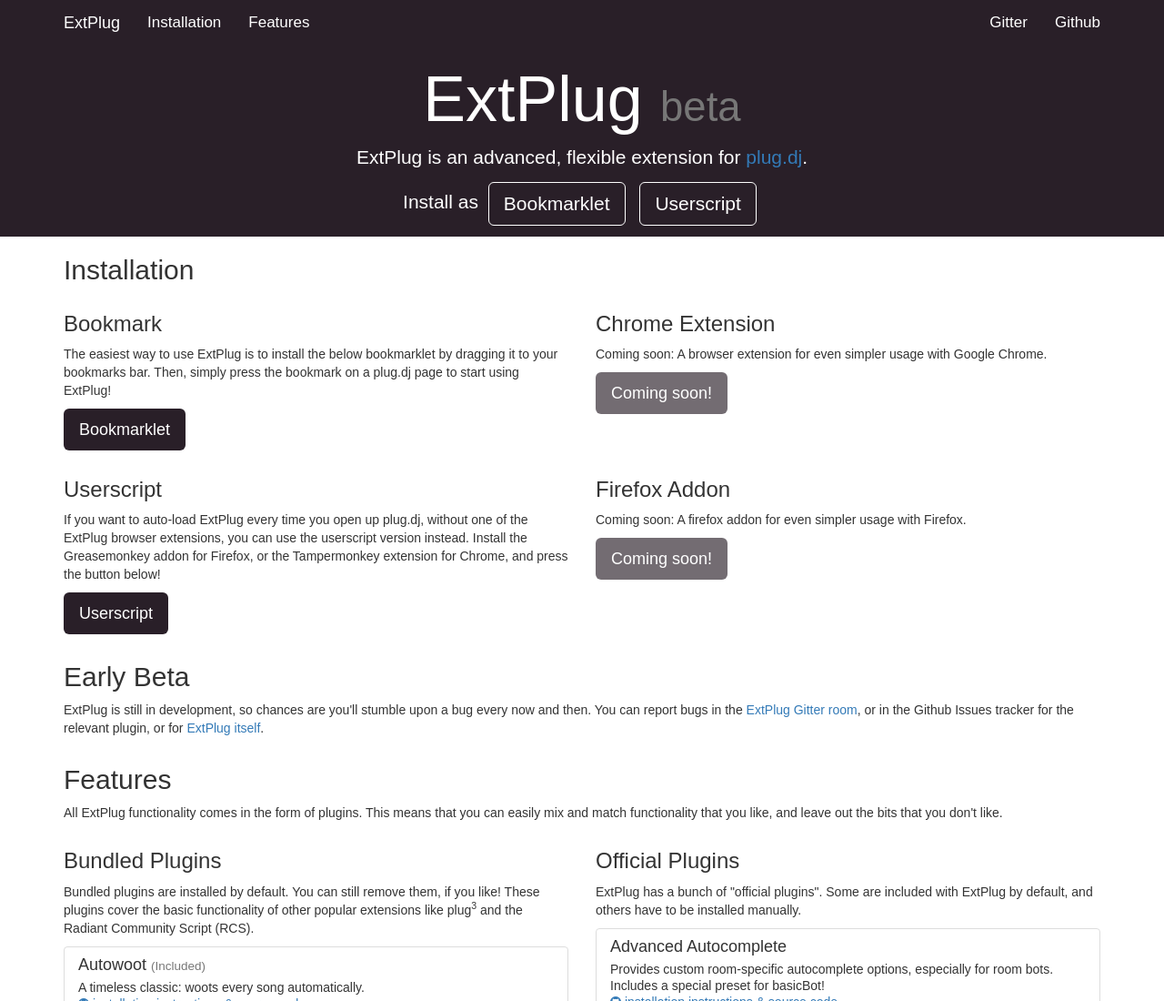
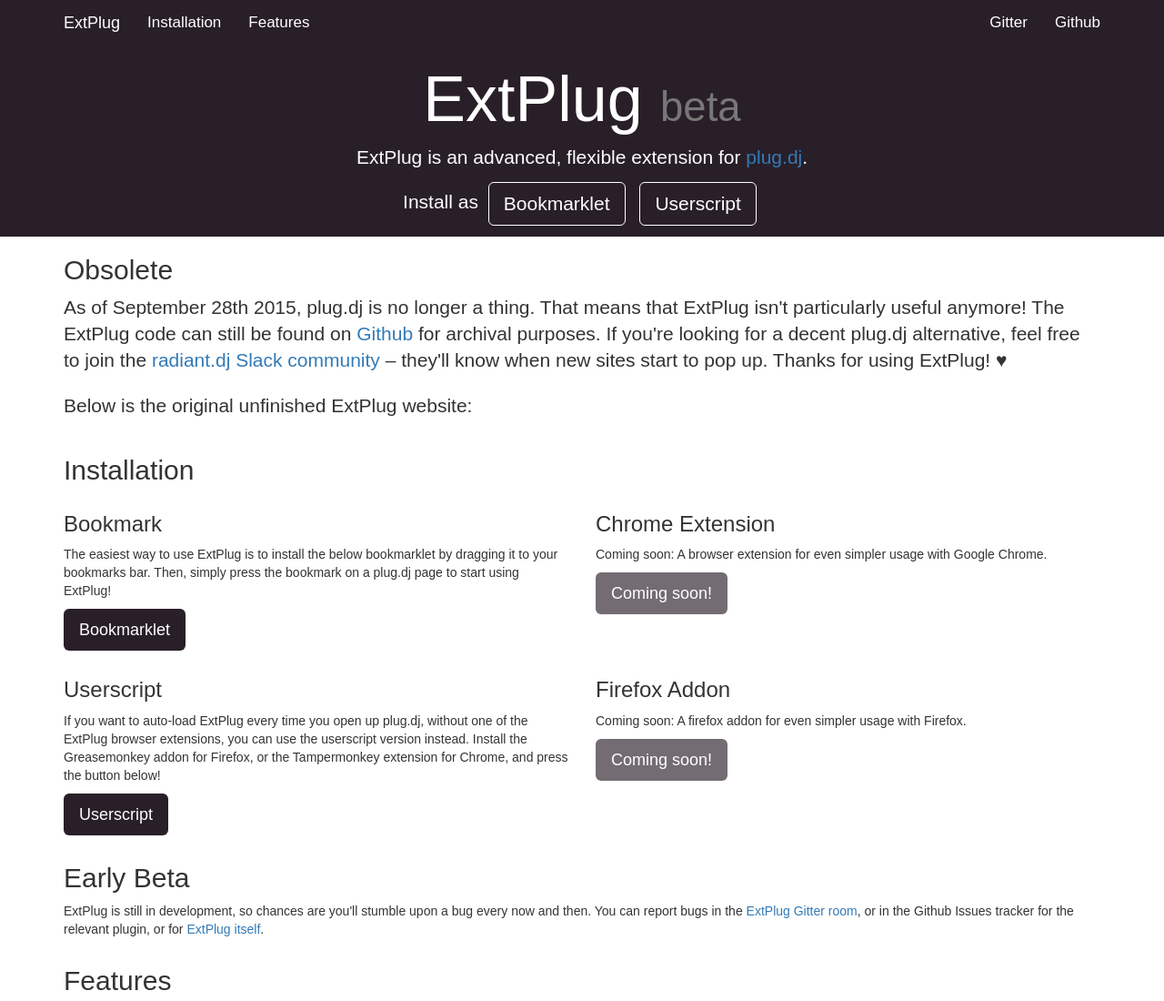
Before and after one commit to ExtPlug/extplug.github.io, a plain HTML site: page index.html in a window 1280 px wide. Shown: the top 1100 px of the page at 91% size. Drawn offline with nearby package versions, Linux system fonts and the light colour scheme.

Commit message:
RIP plug.dj, 2012-2015

```diff
--- a/index.html
+++ b/index.html
@@ -46,6 +46,37 @@
       </p>
     </div>
   </main>
+
+  <section class="obsolete" id="obsolete">
+    <div class="container">
+      <div class="row">
+        <div class="col-md-12">
+          <h2>Obsolete</h2>
+        </div>
+      </div>
+      <div class="row">
+        <div class="col-md-12">
+          <p class="lead">
+            As of September 28th 2015, plug.dj is no longer a thing. That means
+            that ExtPlug isn't particularly useful anymore! The ExtPlug code can
+            still be found on <a href="https://github.com/ExtPlug">Github</a>
+            for archival purposes. If you're looking for a decent plug.dj
+            alternative, feel free to join the
+            <a href="https://slack.radiant.dj">radiant.dj Slack community</a>
+            – they'll know when new sites start to pop up. Thanks for using
+            ExtPlug! ♥
+          </p>
+        </div>
+      </div>
+      <div class="row">
+        <div class="col-md-12">
+          <p class="lead">
+            Below is the original unfinished ExtPlug website:
+          </p>
+        </div>
+      </div>
+    </div>
+  </section>
 
   <section class="installation" id="installation">
     <div class="container">
```
